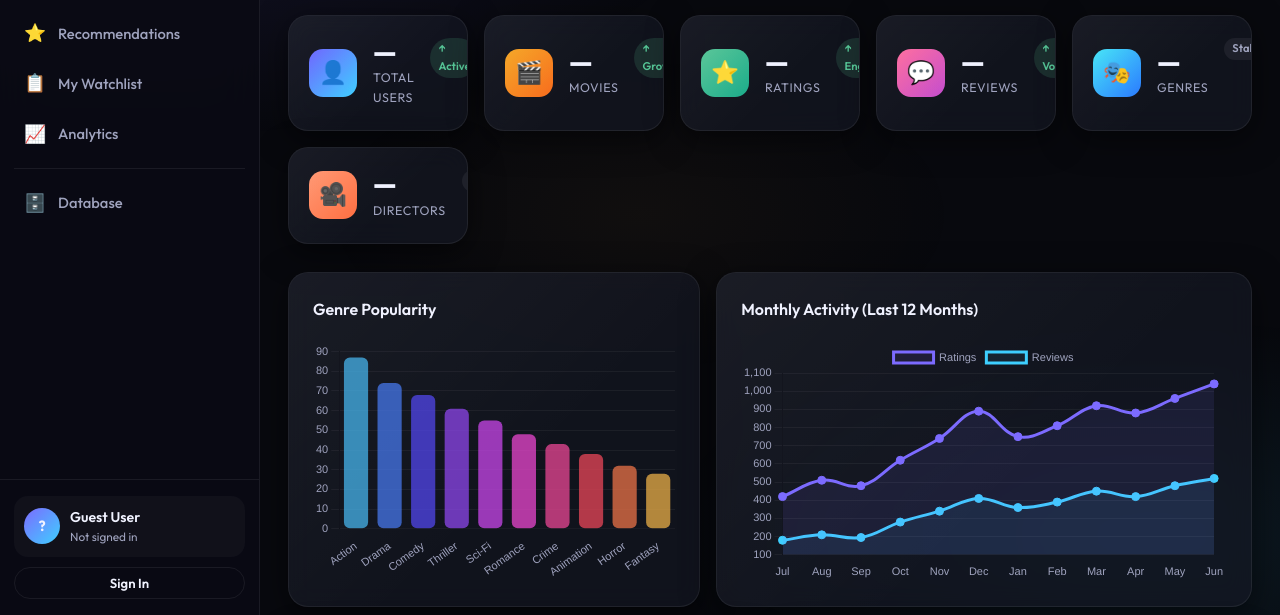
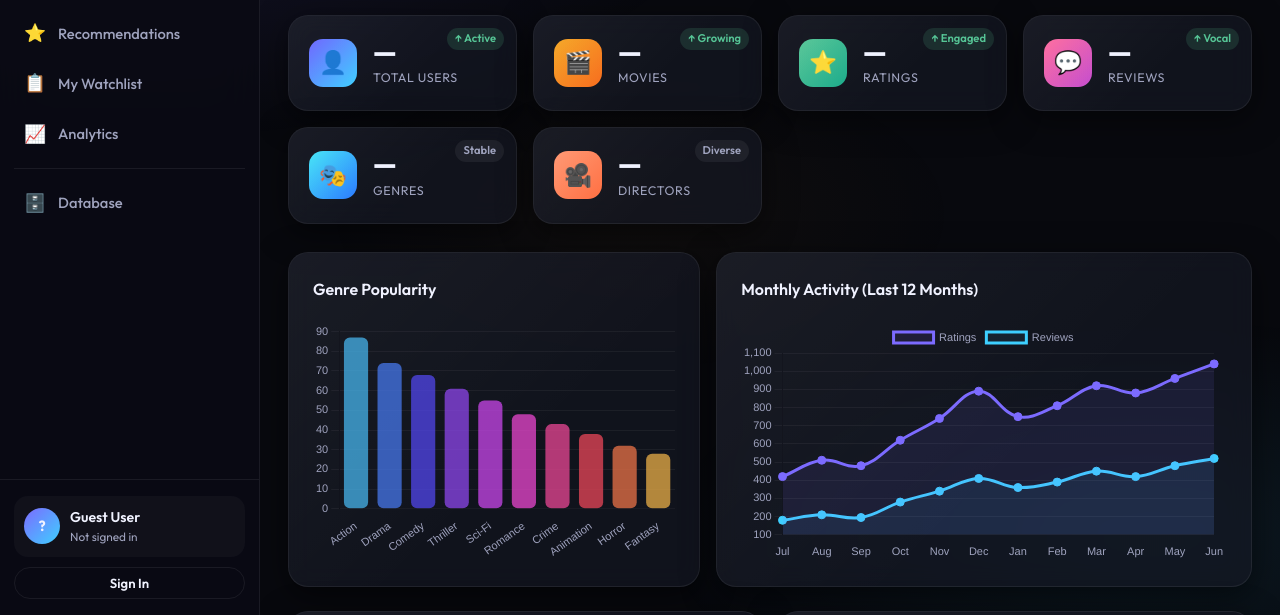
Before and after one commit to anshikamonga001/CineMatch, a plain HTML site: page frontend/index.html in a window 1280 px wide. Shown: the part 185-800 px from the top of the page. Drawn offline with nearby package versions, Linux system fonts and the light colour scheme; no server answers.

Commit message:
fix: Adjust stat card layout to prevent trend tag overflow

```diff
--- a/frontend/style.css
+++ b/frontend/style.css
@@ -402,7 +402,7 @@ body::before {
 /* ---------- Stats Grid ---------- */
 .stats-grid {
   display: grid;
-  grid-template-columns: repeat(auto-fit, minmax(180px, 1fr));
+  grid-template-columns: repeat(auto-fit, minmax(220px, 1fr));
   gap: 16px;
   margin-bottom: 28px;
 }
@@ -428,9 +428,10 @@ body::before {
   font-size: 0.7rem;
   padding: 2px 8px;
   border-radius: 99px;
-  margin-left: auto;
-  align-self: flex-start;
   font-weight: 600;
+  position: absolute;
+  top: 12px;
+  right: 12px;
 }
 .stat-trend.up { background: rgba(86,197,150,0.15); color: var(--accent-green); }
 .stat-trend.neutral { background: rgba(255,255,255,0.06); color: var(--text-secondary); }
```
